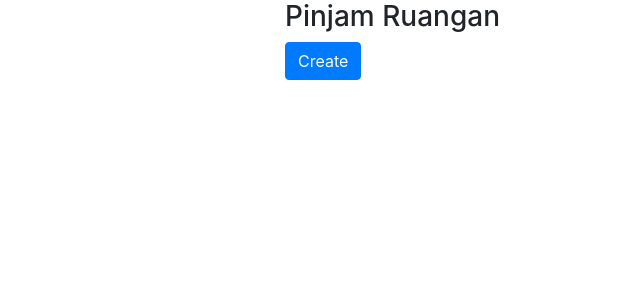
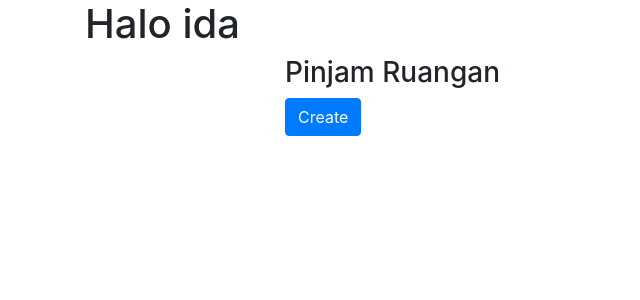
Before and after one commit to HidayatiMazmi/pinjam_ruangan, a Django app: template order_ruangan/templates/index_ruangan.html in a window 1280 px wide. Shown: the part 56-356 px from the top of the page, without its empty margins (0-640 px from the left). Run offline with Django 3.2, Linux system fonts and the light colour scheme; the template is opened without the code that fills it, so the values that code supplies are empty; some libraries are stand-ins or nearby versions.

Commit message:
change html by linda

```diff
--- a/pinjam_ruangan/templates/base.html
+++ b/pinjam_ruangan/templates/base.html
@@ -42,6 +42,7 @@
     </nav>
 
     <div class="container">
+        <h1>Halo ida</h1>
         {% block page_content %}{% endblock %}
     </div>
 
```
